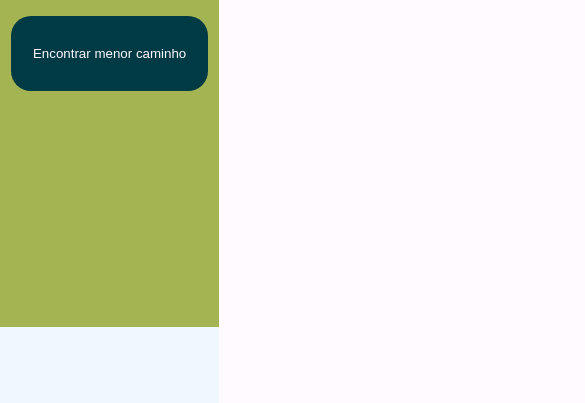
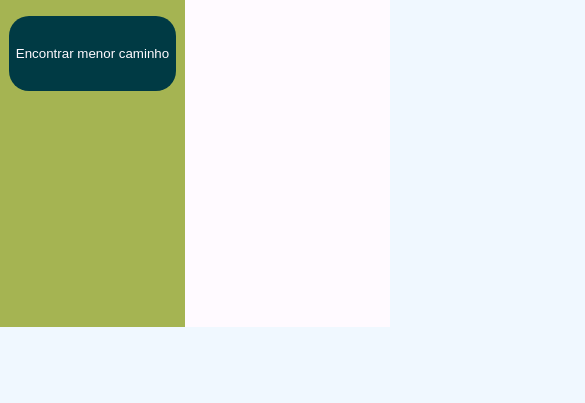
Before and after one commit to jannuzzi-m/djiskra, a plain HTML site: page index.html in a window 390 px wide. Shown: the part 517-920 px from the top of the page, 585 px wide, since content can reach past the window. After the commit the page ends 844 px from the top, so only its background shows below. Drawn offline with Linux system fonts and the light colour scheme.

Commit message:
responsiveness

```diff
--- a/index.html
+++ b/index.html
@@ -33,9 +33,8 @@
                 <button class="menu-item" id="find-shortest-path">Encontrar menor caminho</button>
             </div>
         </div>
-        <div id="canvas-wrapper">
-            <canvas id="canvas2" width="1705" height="920"></canvas>
-            <canvas id="canvas" width="1705" height="920"></canvas>
+        <div id="canvas-wrapper-container">
+            <div id="canvas-wrapper"></div>
         </div>
     </div>
 
--- a/script.js
+++ b/script.js
@@ -1,6 +1,21 @@
-const canvas = document.getElementById("canvas");
+
+const canvasWrapper = document.getElementById('canvas-wrapper');
+const canvasWrapperContainer = document.getElementById('canvas-wrapper-container');
+
+const canvasWrapperWidht = canvasWrapperContainer.clientWidth;
+const canvasWrapperHeight = canvasWrapperContainer.clientHeight;
+
+const canvas2 = document.createElement('canvas');
+canvas2.width = canvasWrapperWidht;
+canvas2.height = canvasWrapperHeight;
+canvasWrapper.appendChild(canvas2)
+
+const canvas = document.createElement('canvas');
+canvas.width = canvasWrapperWidht;
+canvas.height = canvasWrapperHeight;
+canvasWrapper.appendChild(canvas)
+
 const ctx = canvas.getContext("2d");
-const canvas2 = document.getElementById("canvas2");
 const ctx2 = canvas2.getContext("2d");
 
 ctx2.fillStyle = "#fffaff";
--- a/style.css
+++ b/style.css
@@ -39,6 +39,12 @@ html, body {
     max-width: 150px;
 }
 
+#canvas-wrapper-container {
+    width: 100%;
+    height: 100%;
+    /* background-color: yellow; */
+}
+
 .canvas-wrapper {
     position: relative;
 }
```
